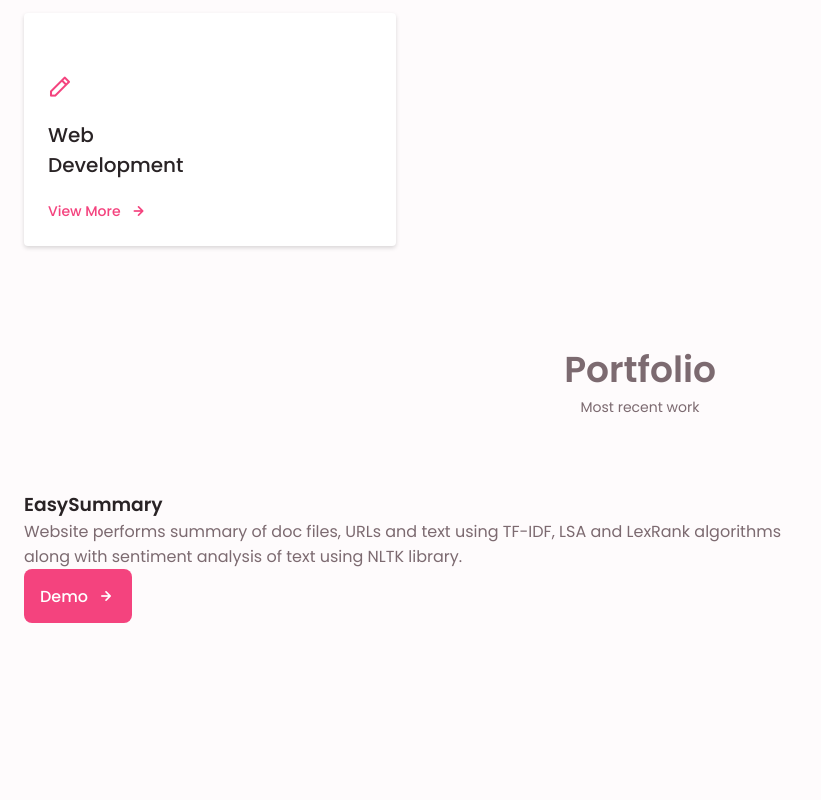
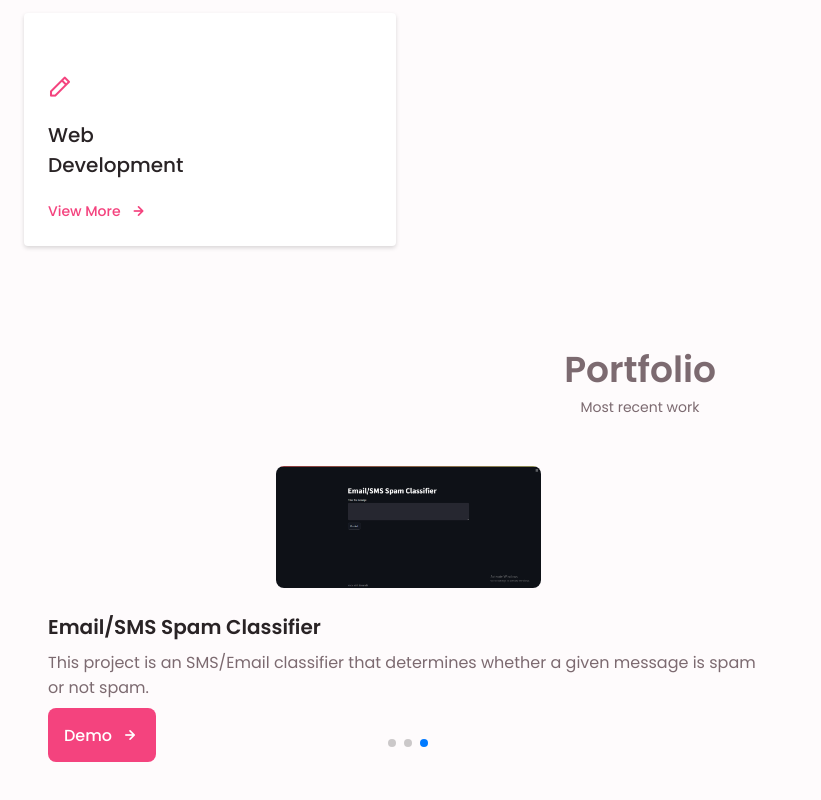
Before and after one commit to PriyankaBhatta/Personal-Portfolio-Website, a plain HTML site: page index.html in a window 1280 px wide. Shown: the part 3122-3922 px from the top of the page, without its empty margins (0-821 px from the left). Before the commit the page ends 3857 px from the top, so only its background shows below. Drawn offline with nearby package versions, Linux system fonts and the light colour scheme.

Commit message:
updating my portfolio section

```diff
--- a/assets/css/style.css
+++ b/assets/css/style.css
@@ -584,3 +584,26 @@ img{
     opacity: 1;
     visibility: visible;
 }
+
+/*portfolio*/
+.portfolio__container{
+    overflow: initial;
+}
+.portfolio__content{
+    padding: 0 1.5rem;
+}
+.portfolio__img{
+    width: 265px;
+    border-radius: .5rem;
+    justify-self: center;
+}
+.portfolio__title{
+    font-size: var(--h3-font-size);
+    margin-bottom: var(--mb-0-5);
+}
+.portfolio__description{
+    margin-bottom: var(--mb-0-75);
+}
+.portfolio__button:hover .button__icon{
+    transform: translateX(.25rem);
+}
--- a/assets/js/main.js
+++ b/assets/js/main.js
@@ -95,3 +95,18 @@ modalCloses.forEach((modalClose) =>{
         })
     })
 })
+
+/*--------------------PORTFOLIO SWIPER--------------------------- */
+let swiper = new Swiper('.portfolio__container', {
+    cssMode: true,
+    loop:true,
+
+    navigation: {
+        nextEl: '.swiper-button-next',
+        prevEl: '.swiper-button-prev',
+    },
+    pagination: {
+        el: '.swiper-pagination',
+        clickable: true,
+    },
+});
--- a/index.html
+++ b/index.html
@@ -9,7 +9,7 @@
 
 
         <!------------------------------SWIPER CSS--------------------------------->
-        <link rel="stylesheet" href="">
+        <link rel="stylesheet" href="assets/css/cdn.jsdelivr.net_npm_swiper@6.5.8_swiper-bundle.min.css">
 
         <!------------------------------CSS---------------------------------------->
         <link rel="stylesheet" href="assets/css/style.css">
@@ -618,11 +618,11 @@
                 <h2 class="section__title">Portfolio</h2>
                 <span class="section__subtitle">Most recent work</span>
 
-                <div class="portfolio__container container">
-                    <div>
+                <div class="portfolio__container container swiper-container">
+                    <div class="swiper-wrapper">
                         <!------------------PORTFOLIO  1--------------------->
-                        <div class="portfolio__content grid">
-                            <img src="assests/img/portfolio1.jpg" alt="" class="portfolio__img">
+                        <div class="portfolio__content grid swiper-slide">
+                            <img src="assets/img/portfolio-1.png" alt="" class="portfolio__img">
 
                             <div class="portfolio__data">
                                 <h3 class="portfolio__title">EasySummary</h3>
@@ -632,11 +632,49 @@
                                         Demo
                                         <i class="uil uil-arrow-right button__icon"></i>
                                      </a>
+                            </div>
+                        </div>
 
+                        <!------------------PORTFOLIO  2--------------------->
+                        <div class="portfolio__content grid swiper-slide">
+                            <img src="assets/img/portfolio-2.png" alt="" class="portfolio__img">
+
+                            <div class="portfolio__data">
+                                <h3 class="portfolio__title">Book Recommender System</h3>
+                                <p class="portfolio__description">This project gives book recommendation to users based on collaborative fltering based approach. </p>
+                                     <a href="#" class="button button--flex button--small portfolio__button">
+                                        Demo
+                                        <i class="uil uil-arrow-right button__icon"></i>
+                                     </a>
+                            </div>
+                        </div>
+
+                        <!------------------PORTFOLIO  3--------------------->
+                        <div class="portfolio__content grid swiper-slide">
+                            <img src="assets/img/portfolio-3.png" alt="" class="portfolio__img">
+
+                            <div class="portfolio__data">
+                                <h3 class="portfolio__title">Email/SMS Spam Classifier</h3>
+                                <p class="portfolio__description">This project is an SMS/Email classifier that determines whether a given message is spam or not spam.</p>
+                                     <a href="#" class="button button--flex button--small portfolio__button">
+                                        Demo
+                                        <i class="uil uil-arrow-right button__icon"></i>
+                                     </a>
                             </div>
                         </div>
 
                     </div>
+
+                    <!--add arrows-->
+                    <!--<div class="swiper-buuton-next">
+                        <i class="uil uil-angle-right-b swiper-portfolio-icon"></i>
+                    </div>
+                    <div class="swiper-buuton-prev">
+                        <i class="uil uil-angle-left-b swiper-portfolio-icon"></i>
+                    </div>-->
+
+                    <!--add pagination-->
+                    <div class="swiper-pagination"></div>
                 </div>
              </section>
 
@@ -647,7 +685,7 @@
         <!------------------------------SCROLL TOP--------------------------------->
 
         <!------------------------------SWIPER JS---------------------------------->
-        <script src=""></script>
+        <script src="assets/js/cdn.jsdelivr.net_npm_swiper@6.5.8_swiper-bundle.min.js"></script>
 
         <!------------------------------MAIN JS------------------------------------>
         <script src="assets/js/main.js"></script>
```
Also changed, not shown: assets/css/cdn.jsdelivr.net_npm_swiper@10.0.3_swiper-bundle.min.css (added), assets/css/cdn.jsdelivr.net_npm_swiper@6.5.8_swiper-bundle.min.css (added), assets/img/portfolio-1.png (added), assets/img/portfolio-2.png (added), assets/img/portfolio-3.png (added), assets/js/cdn.jsdelivr.net_npm_swiper@10.0.3_swiper-bundle.min.js (added), assets/js/cdn.jsdelivr.net_npm_swiper@6.5.8_swiper-bundle.min.js (added).
